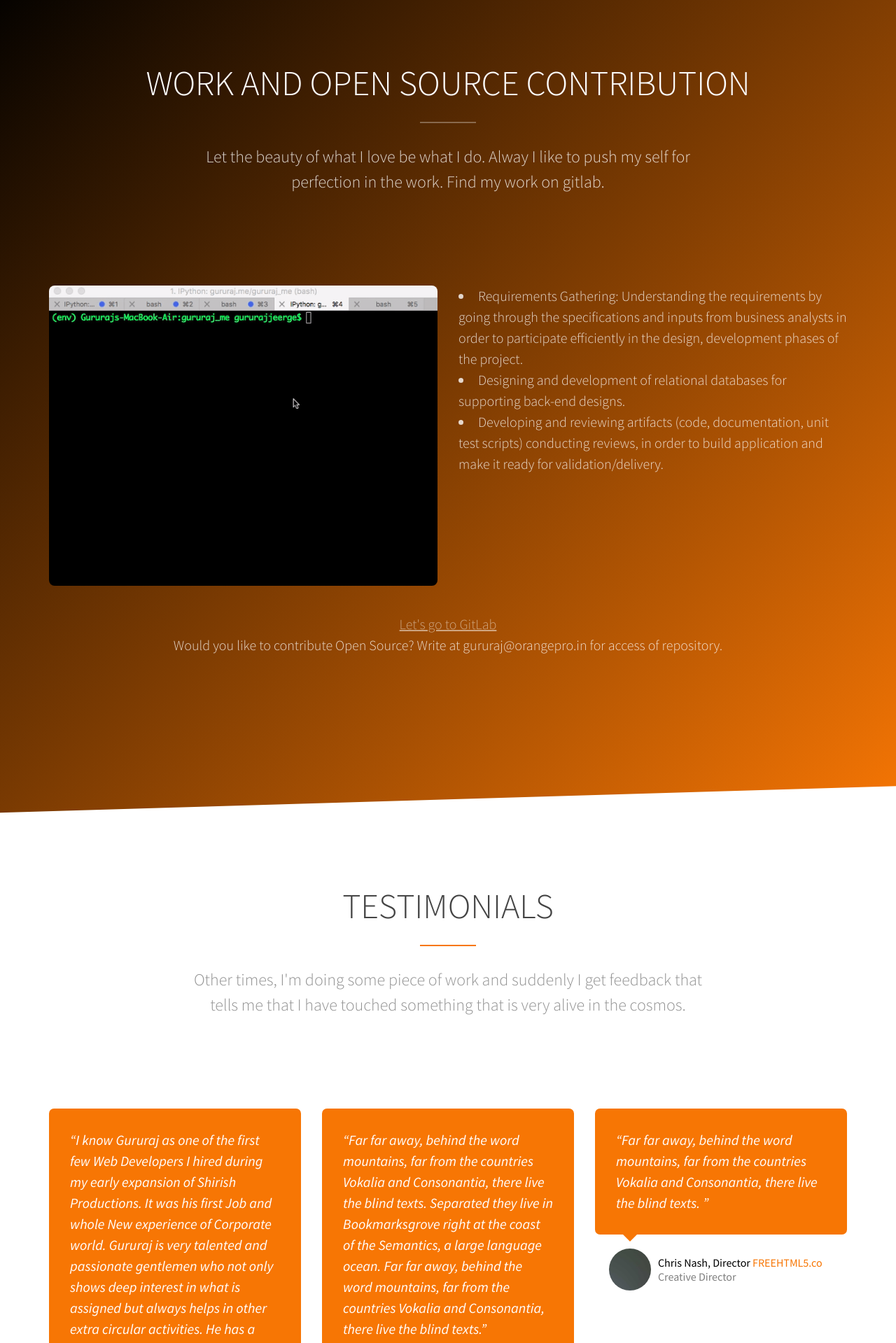
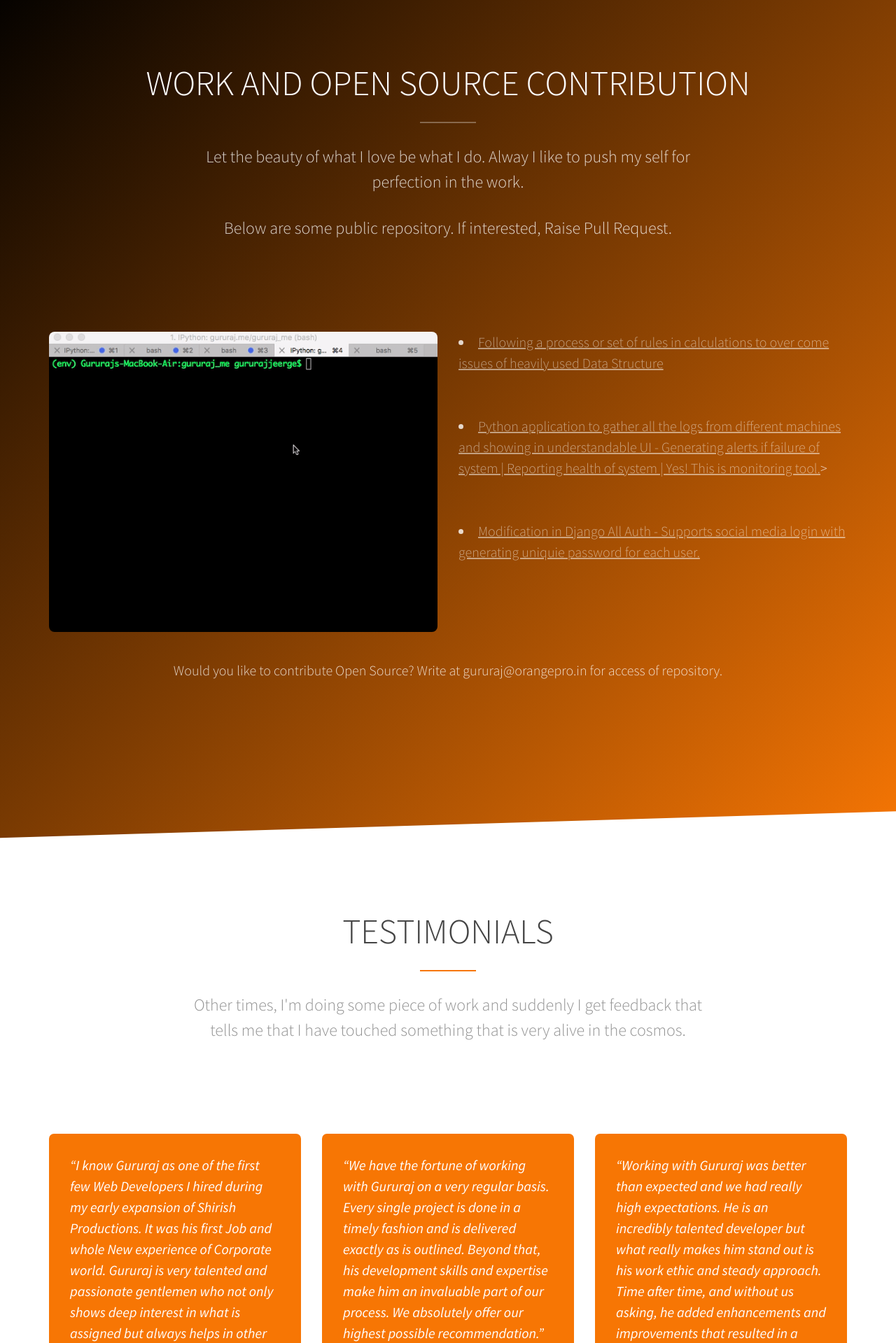
Before and after one commit to iamjeerge/gururaj-me, a Django app: page / in a window 1280 px wide. Shown: the part 1579-3498 px from the top of the page at 70% size. Run offline with Django 3.2, Linux system fonts and the light colour scheme; some libraries are stand-ins or nearby versions; some web fonts are replaced.

Commit message:
Modification in homepage

```diff
--- a/templates/index.html
+++ b/templates/index.html
@@ -133,7 +133,8 @@
                     <h2 class="to-animate">Work and Open Source Contribution</h2>
                     <div class="row">
                         <div class="col-md-8 col-md-offset-2 subtext to-animate">
-                            <h3>Let the beauty of what I love be what I do. Alway I like to push my self for perfection in the work. Find my work on gitlab.</h3>
+                            <h3>Let the beauty of what I love be what I do. Alway I like to push my self for perfection in the work.</h3>
+                            <h3>Below are some public repository. If interested, Raise Pull Request.</h3>
                         </div>
                     </div>
                 </div>
@@ -146,13 +147,13 @@
                     </div>
                 </div>
                 <div class="col-md-6 col-sm-6">
-                    <li>Requirements Gathering: Understanding the requirements by going through the specifications and inputs from business analysts in order to participate efficiently in the design, development phases of the project.</li>
-                    <li>Designing and development of relational databases for supporting back-end designs.</li>
-                    <li>Developing and reviewing artifacts (code, documentation, unit test scripts) conducting reviews, in order to build application and make it ready for validation/delivery.</li>
+                    <li><a href="https://gitlab.com/iamgururaj/algorithms">Following a process or set of rules in calculations to over come issues of heavily used Data Structure</a></li>
+                    <br/><br/>
+                    <li><a href="https://gitlab.com/iamgururaj/log-report">Python application to gather all the logs from different machines and showing in understandable UI - Generating alerts if failure of system | Reporting health of system | Yes! This is monitoring tool.</a>></li><br/><br/>
+                    <li><a href="https://gitlab.com/iamgururaj/django-allauth">Modification in Django All Auth - Supports social media login with generating uniquie password for each user.</a></li>
                 </div>
             </div>
             <div class="col-md-12 section-heading text-center">
-                <span class="to-animate"><a href="https://gitlab.com/iamgururaj/">Let's go to GitLab</a></span><br/>
                 <span class="to-animate">Would you like to contribute Open Source? Write at gururaj@orangepro.in for access of repository.</span>
             </div>
     </section>
@@ -185,12 +186,12 @@
                 <div class="col-md-4">
                     <div class="box-testimony">
                         <blockquote class="to-animate-2">
-                            <p>&ldquo;Far far away, behind the word mountains, far from the countries Vokalia and Consonantia, there live the blind texts. Separated they live in Bookmarksgrove right at the coast of the Semantics, a large language ocean. Far far away, behind the word mountains, far from the countries Vokalia and Consonantia, there live the blind texts.&rdquo;</p>
+                            <p>&ldquo;We have the fortune of working with Gururaj on a very regular basis. Every single project is done in a timely fashion and is delivered exactly as is outlined. Beyond that, his development skills and expertise make him an invaluable part of our process. We absolutely offer our highest possible recommendation.&rdquo;</p>
                         </blockquote>
                         <div class="author to-animate">
                             <figure><img src="{% static 'images/person2.jpg' %}" alt="Person"></figure>
                             <p>
-                                John Doe, Senior UI <a href="http://freehtml5.co/" target="_blank">FREEHTML5.co</a> <span class="subtext">Creative Director</span>
+                                Douglas Berger <a href="#" target="_blank">REMIXED</a> <span class="subtext"> Partner</span>
                             </p>
                         </div>
                     </div>
@@ -198,12 +199,12 @@
                 <div class="col-md-4">
                     <div class="box-testimony">
                         <blockquote class="to-animate-2">
-                            <p>&ldquo;Far far away, behind the word mountains, far from the countries Vokalia and Consonantia, there live the blind texts. &rdquo;</p>
+                            <p>&ldquo;Working with Gururaj was better than expected and we had really high expectations. He is an incredibly talented developer but what really makes him stand out is his work ethic and steady approach. Time after time, and without us asking, he added enhancements and improvements that resulted in a better end product for us and our clients. &rdquo;</p>
                         </blockquote>
                         <div class="author to-animate">
                             <figure><img src="{% static 'images/person3.jpg' %}" alt="Person"></figure>
                             <p>
-                                Chris Nash, Director <a href="http://freehtml5.co/" target="_blank">FREEHTML5.co</a> <span class="subtext">Creative Director</span>
+                                Adam Houston <a href="#" target="_blank">Bridge Creative</a> <span class="subtext">Creative Director</span>
                             </p>
                         </div>
                     </div>
@@ -235,8 +236,8 @@
                     <i class="icon to-animate-2 icon-layers2"></i>
                     <h3>Working with Web</h3>
                     <li>Implementing procedures for creation of wireframes and prototypes for new user interfaces.</li>
-                    <li>Designing Front-end using HTML, CSS, ReactJS, Foundation, Bootstrap. </li>
-                    <li>Development of portal solutions to support API.</li>
+                    <li>Designing Front-end using HTML, CSS, Bootstrap, Javascript, jQuery, ReactJS. </li>
+                    <li>Development of portal solutions to support API with Python, PHP.</li>
                     <li>Executing processes for integration of program code with content management systems.</li>
                     <li>Preparing Scalable Technical Design Architecture and deploy.</li>
                 </div>
@@ -255,7 +256,7 @@
                             <h3>Graduate with a Computer Science and Engineering. Possess a sound background in Database Management system and Networking of computers as well as extensive training in structured programming techniques and object oriented programming languages such as C, Python . Experienced in working with the Microsoft family of operating systems (DOS, WINNT, WIN98, WIN2K, WINXP,WIN7), UNIX (Redhat), LINUX (Ubuntu, Fedora). Strong PC hardware assembly and troubleshooting skills, as well as computer network design, installation, and support abilities, including router implementation.</h3>
                             <br>
                             <h3>A highly-motivated, productive and customer-focused team player with strong communication, interpersonal, organizational, time management, analytical and problem solving skills.  Reliable and dedicated with the ability to grasp and apply new procedures quickly; organize and prioritize tasks to meet deadlines and adapt readily to new challenges.</h3>
-                             <p><a href="#" class="btn btn-primary">Download Resume</a></p>
+                             <p><a href="{% static 'docs/GururajJeergeProfile.pdf' %}" class="btn btn-primary">Download Resume</a></p>
                         </div>
                     </div>
                 </div>
```
